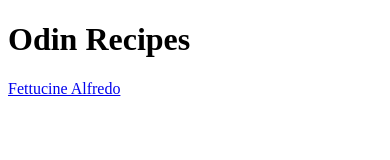
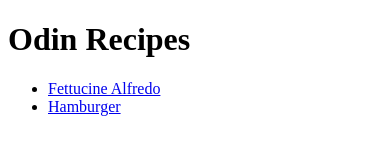
Before and after one commit to T-TCode/odin-recipes, a plain HTML site: page index.html in a window 390 px wide. Drawn offline with Linux system fonts and the light colour scheme.

Commit message:
added hamburger link to home page and fixed broken image on hamburger

```diff
--- a/index.html
+++ b/index.html
@@ -7,6 +7,10 @@
 </head>
 <body>
     <h1>Odin Recipes</h1>
-    <a href="recipes/fettuccineAlfredo.html" rel="noopener noreferrer">Fettucine Alfredo</a>
+    <ul>
+        <li><a href="recipes/fettuccineAlfredo.html" rel="noopener noreferrer">Fettucine Alfredo</a></li>
+        <li><a href="recipes/hamburger.html" rel="noopener noreferrer">Hamburger</a></li>
+    </ul>
+
 </body>
 </html>
```
Also changed, not shown: recipes/hamburger.html (+1 -1 lines).
